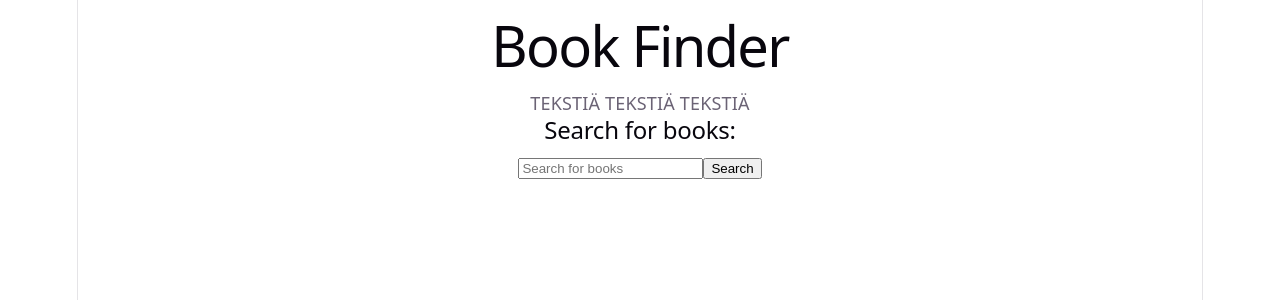
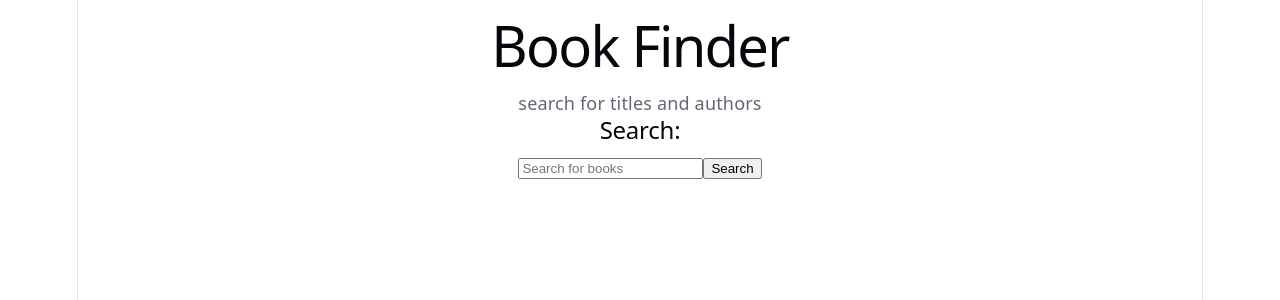
Before and after one commit to neilune/book-finder, a React (Vite) app in the folder book-finder/: page / in a window 1280 px wide. Shown: the top 300 px of the page. Built offline with nearby package versions, Linux system fonts and the light colour scheme.

Commit message:
Add cover images

```diff
--- a/book-finder/src/App.css
+++ b/book-finder/src/App.css
@@ -182,3 +182,10 @@
     border-right-color: var(--border);
   }
 }
+
+.book-card {
+  border: 2px solid var(--border);
+  border-radius: 10px;
+  padding: 16px;
+  box-shadow: var(--shadow);
+}
--- a/book-finder/src/App.jsx
+++ b/book-finder/src/App.jsx
@@ -30,12 +30,12 @@ function App() {
     <main className="app">
       <header className= "header">
         <h1>Book Finder</h1>
-        <p>TEKSTIÄ TEKSTIÄ TEKSTIÄ</p>
+        <p>search for titles and authors</p>
       </header>
 
 
     <section className="search">
-      <h2>Search for books:</h2>
+      <h2>Search:</h2>
       <input type="text"
       placeholder="Search for books"
       value={searchText}
@@ -43,9 +43,15 @@ function App() {
       />
       <button onClick={handleSearch}>Search</button>
       {books.map((book) => ( // käydään läpi haetut kirjat ja näytetään niiden nimet
-        <div key={book.key}>
+        <div key={book.key} className ="book-card">
           <h3>{book.title}</h3>
           <p>{book.author_name ? book.author_name.join(', ') : 'Unknown author'}</p>
+          {book.cover_i && (
+            <img
+              src= {`https://covers.openlibrary.org/b/id/${book.cover_i}-M.jpg`}
+              alt = {book.title}
+            />
+          )}
       </div>
     ))}
 
```
